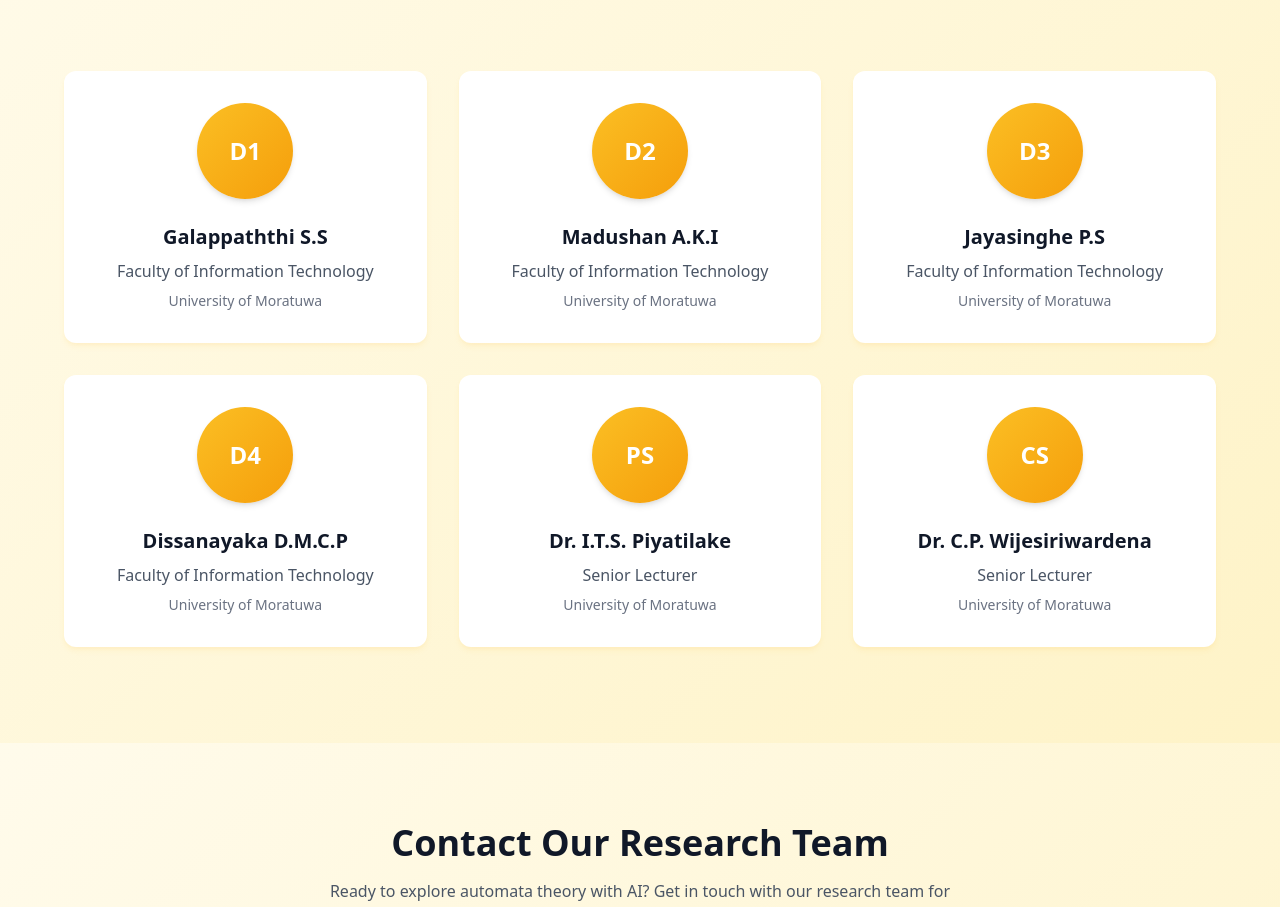
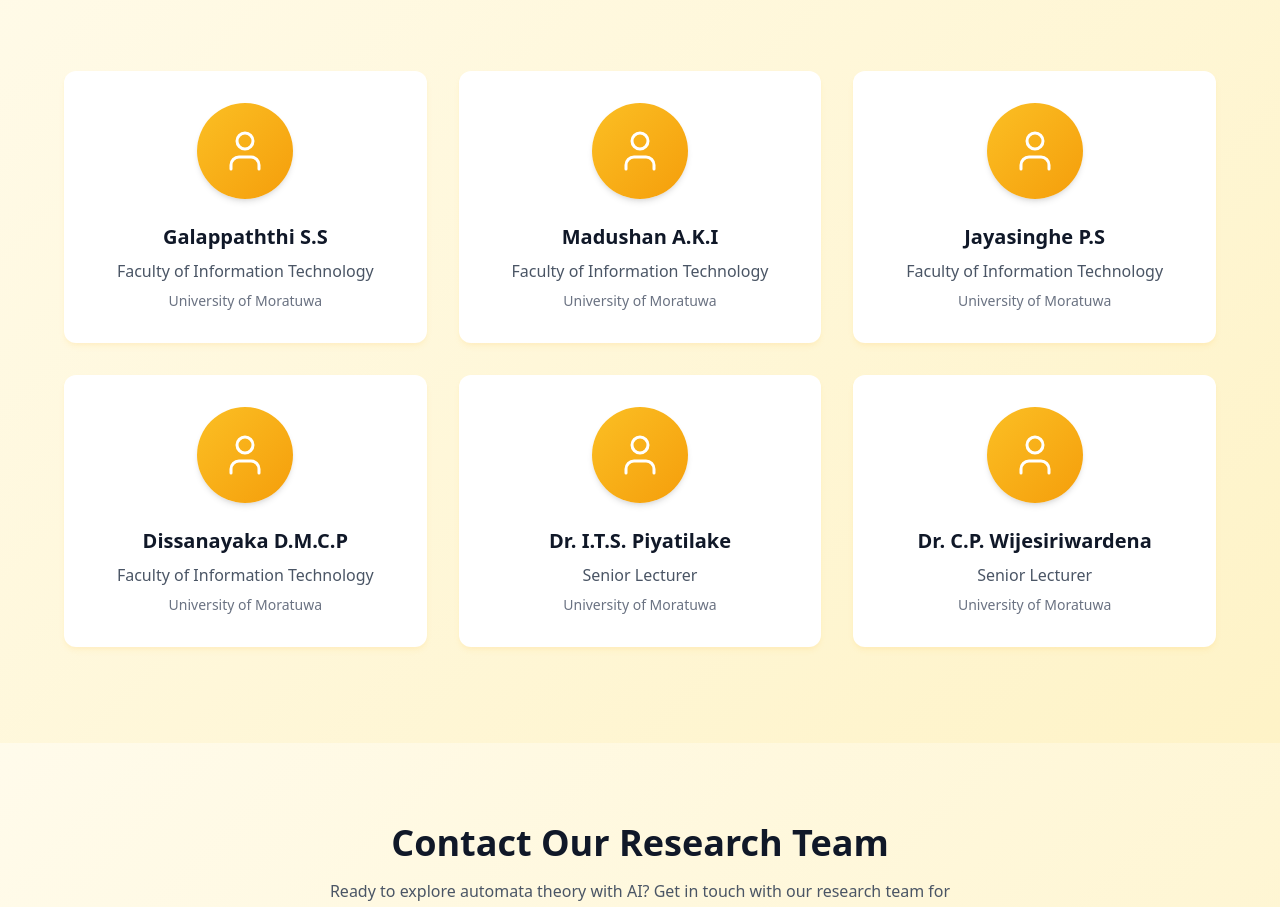
Before and after one commit to DeepThinkers-Rrsearch/front-end, a Next.js app: page / in a window 1280 px wide. Shown: the part 3265-4172 px from the top of the page. Built offline with nearby package versions, Linux system fonts and the light colour scheme.

Commit message:
add user avatars

```diff
--- a/app/page.tsx
+++ b/app/page.tsx
@@ -1,5 +1,6 @@
 "use client";
 import Link from "next/link";
+import { User } from "lucide-react";
 
 export default function HomePage() {
   return (
@@ -341,9 +342,7 @@ export default function HomePage() {
             {/* Team Member 1 */}
             <div className="bg-white rounded-xl p-6 sm:p-8 text-center shadow-lg hover:shadow-xl transition-all duration-300 hover:-translate-y-1 zayd-shadow">
               <div className="w-20 h-20 sm:w-24 sm:h-24 yellow-gradient rounded-full mx-auto mb-4 sm:mb-6 flex items-center justify-center shadow-md">
-                <span className="text-xl sm:text-2xl font-bold text-white">
-                  D1
-                </span>
+                <User className="w-10 h-10 sm:w-12 sm:h-12 text-white" strokeWidth={1.5} />
               </div>
               <h4 className="text-lg sm:text-xl font-semibold text-gray-900 mb-2">
                 Galappaththi S.S
@@ -359,9 +358,7 @@ export default function HomePage() {
             {/* Team Member 2 */}
             <div className="bg-white rounded-xl p-6 sm:p-8 text-center shadow-lg hover:shadow-xl transition-all duration-300 hover:-translate-y-1 zayd-shadow">
               <div className="w-20 h-20 sm:w-24 sm:h-24 yellow-gradient rounded-full mx-auto mb-4 sm:mb-6 flex items-center justify-center shadow-md">
-                <span className="text-xl sm:text-2xl font-bold text-white">
-                  D2
-                </span>
+                <User className="w-10 h-10 sm:w-12 sm:h-12 text-white" strokeWidth={1.5} />
               </div>
               <h4 className="text-lg sm:text-xl font-semibold text-gray-900 mb-2">
                 Madushan A.K.I
@@ -377,9 +374,7 @@ export default function HomePage() {
             {/* Team Member 3 */}
             <div className="bg-white rounded-xl p-6 sm:p-8 text-center shadow-lg hover:shadow-xl transition-all duration-300 hover:-translate-y-1 zayd-shadow">
               <div className="w-20 h-20 sm:w-24 sm:h-24 yellow-gradient rounded-full mx-auto mb-4 sm:mb-6 flex items-center justify-center shadow-md">
-                <span className="text-xl sm:text-2xl font-bold text-white">
-                  D3
-                </span>
+                <User className="w-10 h-10 sm:w-12 sm:h-12 text-white" strokeWidth={1.5} />
               </div>
               <h4 className="text-lg sm:text-xl font-semibold text-gray-900 mb-2">
                 Jayasinghe P.S
@@ -395,9 +390,7 @@ export default function HomePage() {
             {/* Team Member 4 */}
             <div className="bg-white rounded-xl p-6 sm:p-8 text-center shadow-lg hover:shadow-xl transition-all duration-300 hover:-translate-y-1 zayd-shadow">
               <div className="w-20 h-20 sm:w-24 sm:h-24 yellow-gradient rounded-full mx-auto mb-4 sm:mb-6 flex items-center justify-center shadow-md">
-                <span className="text-xl sm:text-2xl font-bold text-white">
-                  D4
-                </span>
+                <User className="w-10 h-10 sm:w-12 sm:h-12 text-white" strokeWidth={1.5} />
               </div>
               <h4 className="text-lg sm:text-xl font-semibold text-gray-900 mb-2">
                 Dissanayaka D.M.C.P
@@ -413,9 +406,7 @@ export default function HomePage() {
             {/* Supervisor 1 */}
             <div className="bg-white rounded-xl p-6 sm:p-8 text-center shadow-lg hover:shadow-xl transition-all duration-300 hover:-translate-y-1 zayd-shadow">
               <div className="w-20 h-20 sm:w-24 sm:h-24 yellow-gradient rounded-full mx-auto mb-4 sm:mb-6 flex items-center justify-center shadow-md">
-                <span className="text-xl sm:text-2xl font-bold text-white">
-                  PS
-                </span>
+                <User className="w-10 h-10 sm:w-12 sm:h-12 text-white" strokeWidth={1.5} />
               </div>
               <h4 className="text-lg sm:text-xl font-semibold text-gray-900 mb-2">
                 Dr. I.T.S. Piyatilake
@@ -431,9 +422,7 @@ export default function HomePage() {
             {/* Supervisor 2 */}
             <div className="bg-white rounded-xl p-6 sm:p-8 text-center shadow-lg hover:shadow-xl transition-all duration-300 hover:-translate-y-1 zayd-shadow">
               <div className="w-20 h-20 sm:w-24 sm:h-24 yellow-gradient rounded-full mx-auto mb-4 sm:mb-6 flex items-center justify-center shadow-md">
-                <span className="text-xl sm:text-2xl font-bold text-white">
-                  CS
-                </span>
+                <User className="w-10 h-10 sm:w-12 sm:h-12 text-white" strokeWidth={1.5} />
               </div>
               <h4 className="text-lg sm:text-xl font-semibold text-gray-900 mb-2">
                 Dr. C.P. Wijesiriwardena
```
